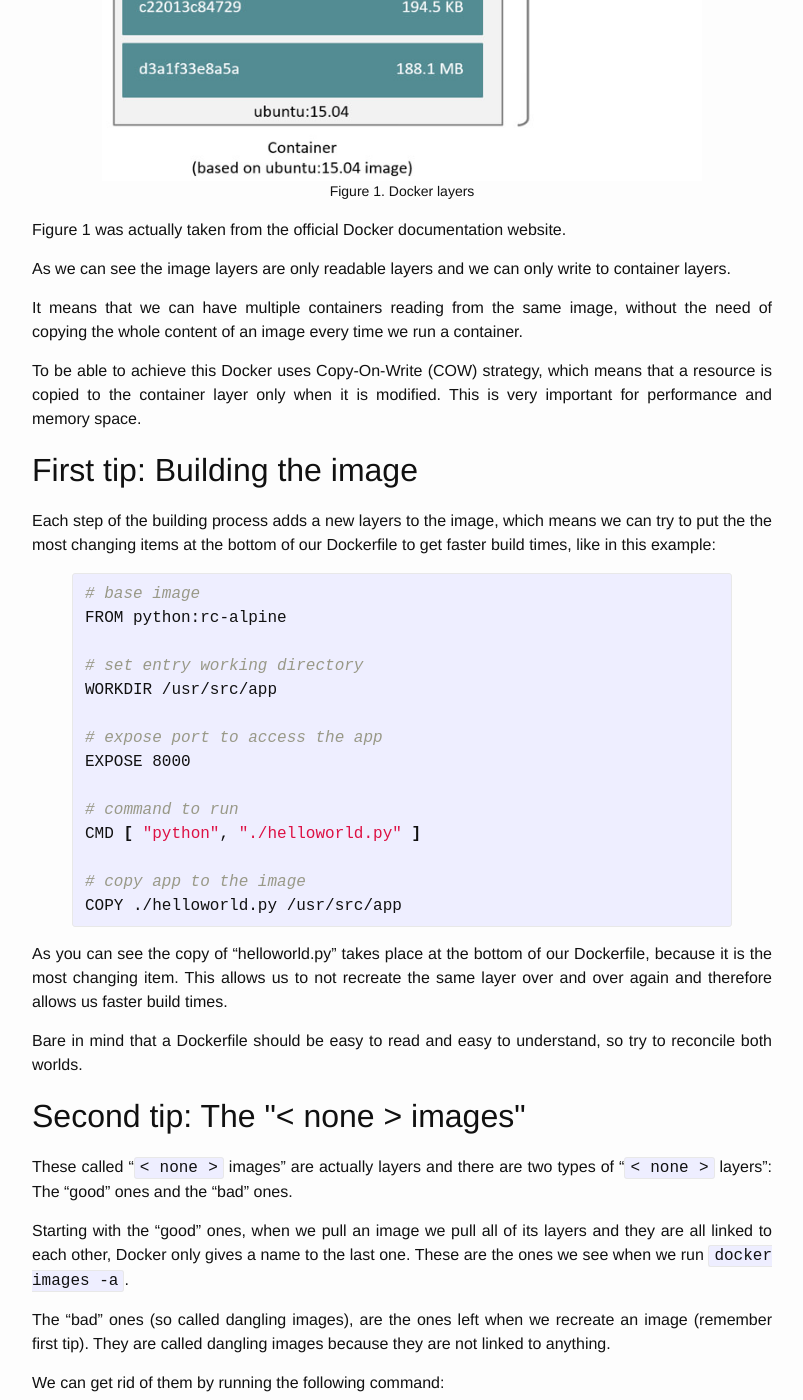
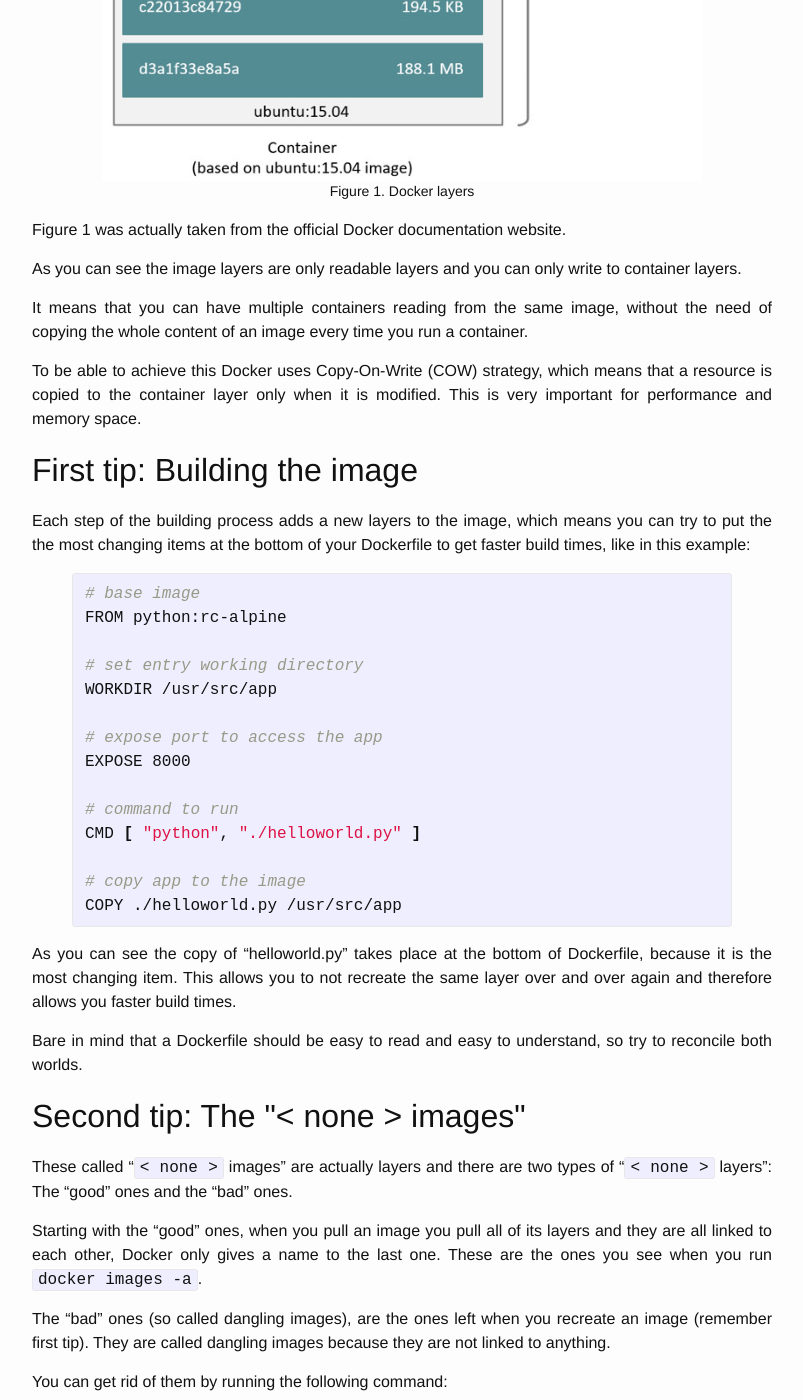
Before and after one commit to afbernardino/cheatsheets, a Jekyll site: the page built from _posts/docker/2018-02-11-Quick-tips-on-images-and-layers.md, in a window 1280 px wide and 1400 px high, scrolled down 813 px. Shown: the whole window, without its empty margins (238-1041 px from the left). Built offline with Jekyll 4.4.1, drawn with Linux system fonts in a browser that asks for light colours; some of the changed text lies outside the part shown.

Commit message:
changed way of addressing users

```diff
--- a/_posts/docker/2018-02-11-Quick-tips-on-images-and-layers.md
+++ b/_posts/docker/2018-02-11-Quick-tips-on-images-and-layers.md
@@ -14,18 +14,18 @@ system used by Docker works and give some tips about it.
 
 <h2>How it works</h2>
 Docker images work on a layered system. This means that all the single changes
-we make to an image will add an extra layer to the image.
+you make to an image will add an extra layer to the image.
 <figure>
     <img src="{{ site.baseurl }}/assets/docker/img/docker-layers.png" alt="Docker layers" width="600" height="400"/>
     <figcaption>Figure 1. Docker layers</figcaption>
 </figure>
 Figure 1 was actually taken from the official Docker documentation website.
 
-As we can see the image layers are only readable layers and we can only write
+As you can see the image layers are only readable layers and you can only write
 to container layers.
 
-It means that we can have multiple containers reading from the same image,
-without the need of copying the whole content of an image every time we run a
+It means that you can have multiple containers reading from the same image,
+without the need of copying the whole content of an image every time you run a
 container.
 
 To be able to achieve this Docker uses Copy-On-Write (COW) strategy, which means
@@ -34,7 +34,7 @@ is very important for performance and memory space.
 
 <h2>First tip: Building the image</h2>
 Each step of the building process adds a new layers to the image, which means
-we can try to put the the most changing items at the bottom of our Dockerfile
+you can try to put the the most changing items at the bottom of your Dockerfile
 to get faster build times, like in this example:
 
 {% highlight bash %}
@@ -54,9 +54,10 @@ CMD [ "python", "./helloworld.py" ]
 COPY ./helloworld.py /usr/src/app
 {% endhighlight %}
 
-As you can see the copy of "helloworld.py" takes place at the bottom of our
-Dockerfile, because it is the most changing item. This allows us to not recreate
-the same layer over and over again and therefore allows us faster build times.
+As you can see the copy of "helloworld.py" takes place at the bottom of
+Dockerfile, because it is the most changing item. This allows you to not
+recreate the same layer over and over again and therefore allows you faster
+build times.
 
 Bare in mind that a Dockerfile should be easy to read and easy to understand, so
 try to reconcile both worlds.
@@ -65,15 +66,15 @@ try to reconcile both worlds.
 These called "`< none >` images" are actually layers and there are two types of
 "`< none >` layers": The "good" ones and the "bad" ones.
 
-Starting with the "good" ones, when we pull an image we pull all of its layers
+Starting with the "good" ones, when you pull an image you pull all of its layers
 and they are all linked to each other, Docker only gives a name to the last one.
-These are the ones we see when we run `docker images -a`.
+These are the ones you see when you run `docker images -a`.
 
-The "bad" ones (so called dangling images), are the ones left when we recreate
+The "bad" ones (so called dangling images), are the ones left when you recreate
 an image (remember first tip). They are called dangling images because they are
 not linked to anything.
 
-We can get rid of them by running the following command:
+You can get rid of them by running the following command:
 
 {% highlight shell %}
 docker rmi $(docker images --quiet --filter=dangling=true)
```
Also changed, not shown: _posts/docker/2018-02-09-Spinning-up-the-first-Docker-container.md (+4 -4 lines), _posts/docker/2018-02-10-Spinning-up-a-container-with-Docker-Compose.md (+4 -3 lines).
